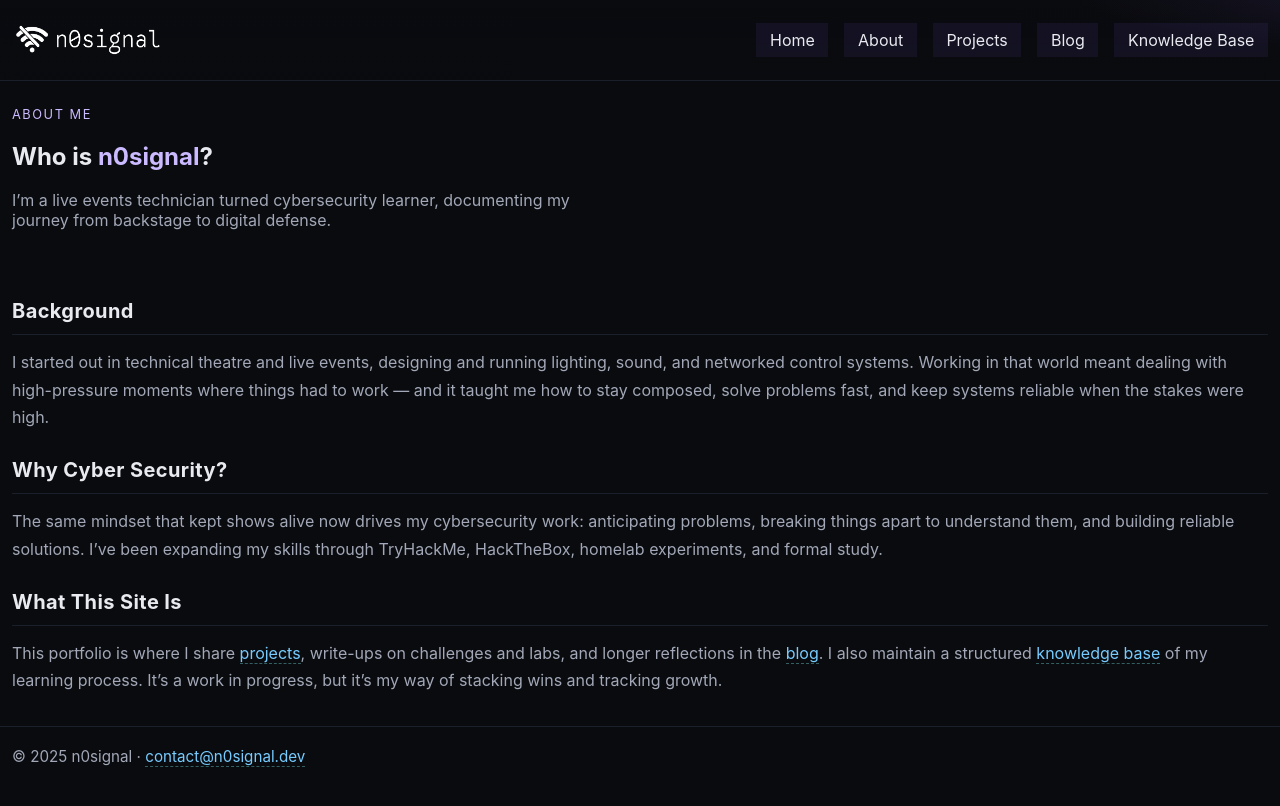
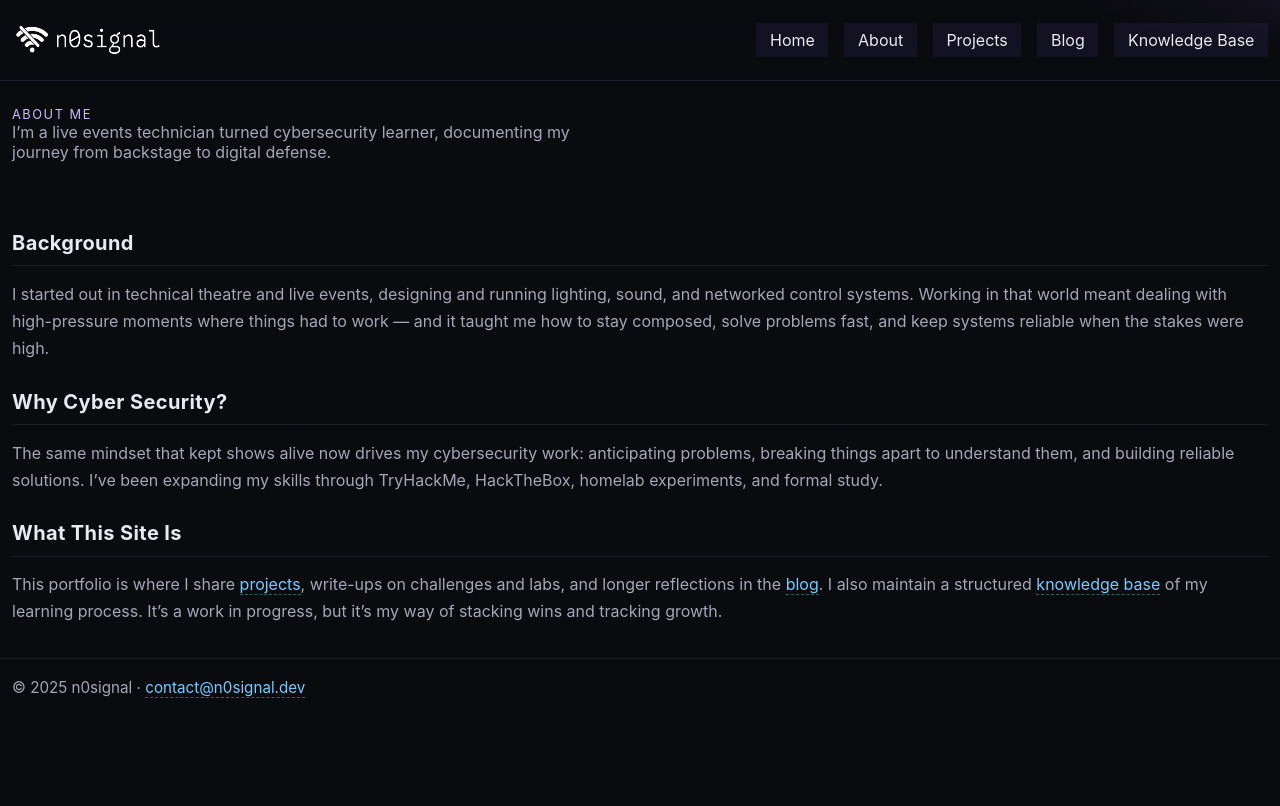
Before and after one commit to Kaninte/n0signal.dev, a Jekyll site: the page built from about.html, in a window 1280 px wide. Shown: the top 806 px of the page. Built offline with Jekyll 4.4.1, drawn with Linux system fonts in a browser that asks for light colours.

Commit message:
Update about.html

```diff
--- a/about.html
+++ b/about.html
@@ -9,7 +9,6 @@ description: "About n0signal — background, journey, and focus."
   <div class="wrap hero-inner">
     <div>
       <div class="kicker">About Me</div>
-      <h1 class="title">Who is <span style="color:#cbbaff">n0signal</span>?</h1>
       <p class="lead">I’m a live events technician turned cybersecurity learner, documenting my journey from backstage to digital defense.</p>
     </div>
   </div>
```
